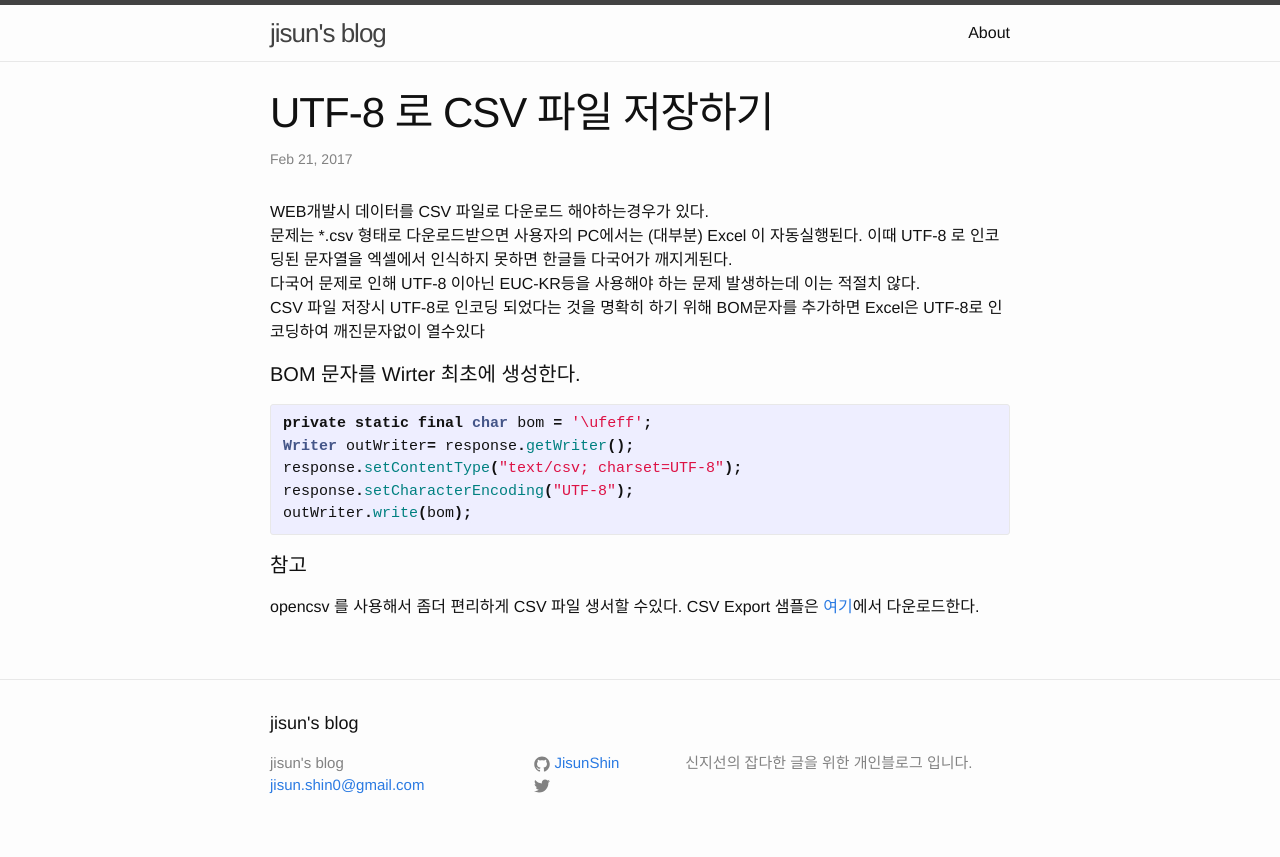
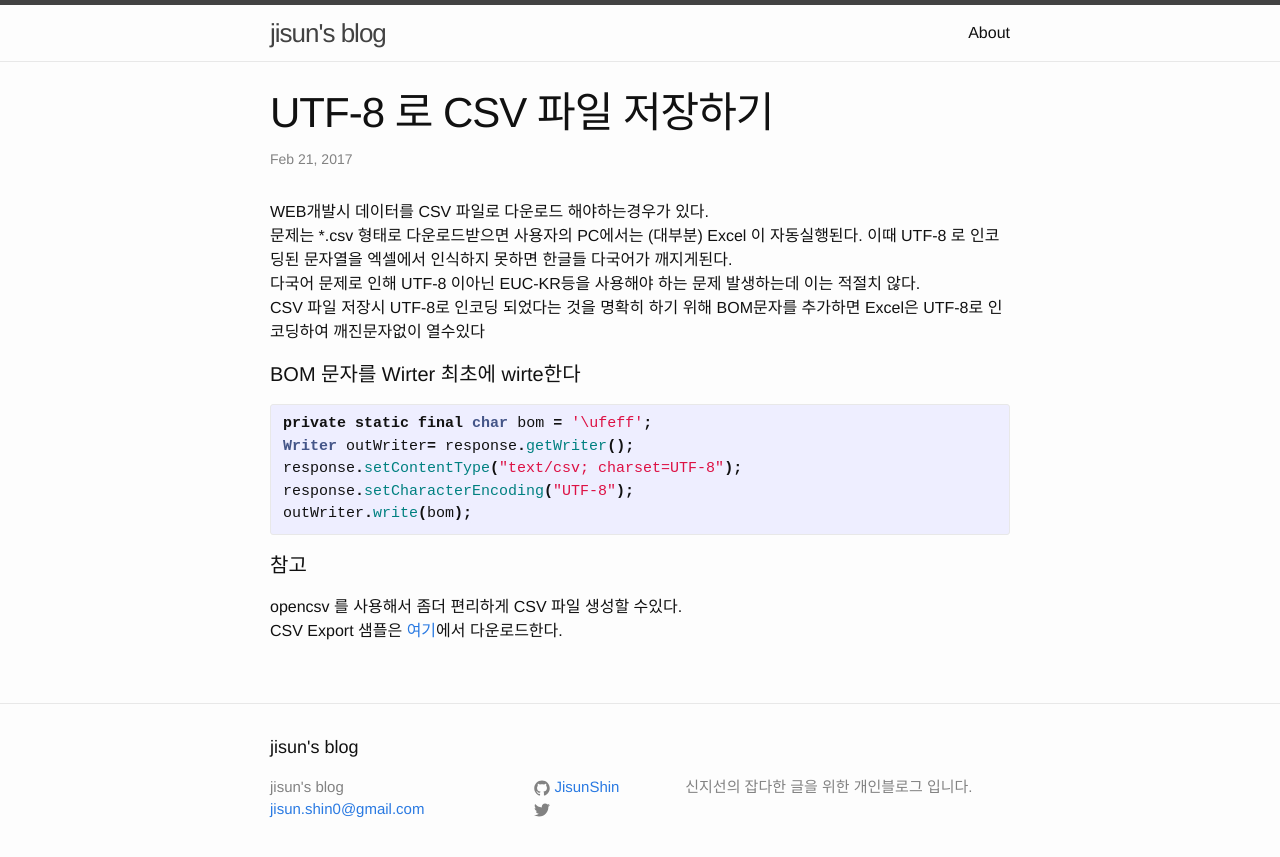
Before and after one commit to JisunShin/jisunshin.github.io, a Jekyll site: the page built from _posts/2017-02-21-UTF-8로 CSV파일 저장하기.markdown, in a window 1280 px wide. Shown: the top 857 px of the page. Built offline with Jekyll 4.4.1, drawn with Linux system fonts in a browser that asks for light colours.

Commit message:
오타수정

```diff
--- a/_posts/2017-02-21-UTF-8로 CSV파일 저장하기.markdown
+++ b/_posts/2017-02-21-UTF-8로 CSV파일 저장하기.markdown
@@ -9,7 +9,7 @@ WEB개발시 데이터를 CSV 파일로 다운로드 해야하는경우가 있
 CSV 파일 저장시 UTF-8로 인코딩 되었다는 것을 명확히 하기 위해  BOM문자를 추가하면 Excel은  UTF-8로 인코딩하여 깨진문자없이 열수있다
 
 
-####  BOM 문자를 Wirter 최초에  생성한다.
+####  BOM 문자를 Wirter 최초에  wirte한다
 {%highlight java %}
 private static final char bom = '\ufeff';
 Writer outWriter= response.getWriter();
@@ -19,6 +19,7 @@ outWriter.write(bom);
 {% endhighlight %}
 
 #### 참고
- opencsv 를 사용해서 좀더 편리하게 CSV 파일 생서할 수있다. CSV Export  샘플은 [여기][1]에서 다운로드한다.
+ opencsv 를 사용해서 좀더 편리하게 CSV 파일 생성할 수있다.
+ CSV Export  샘플은 [여기][1]에서 다운로드한다.
 
 [1]: {{ site.url }}/download/CSVExportHandler.java
```
